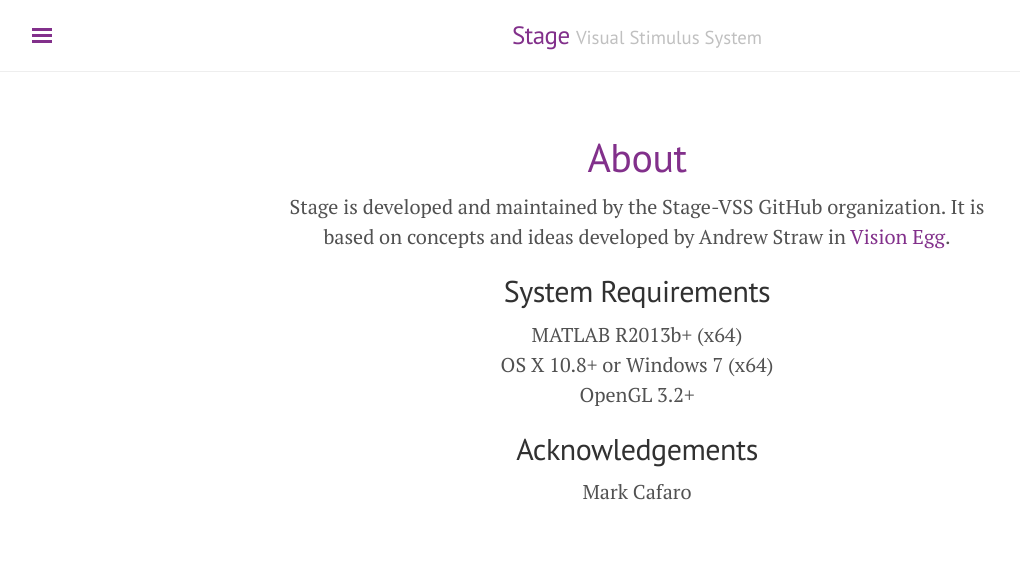
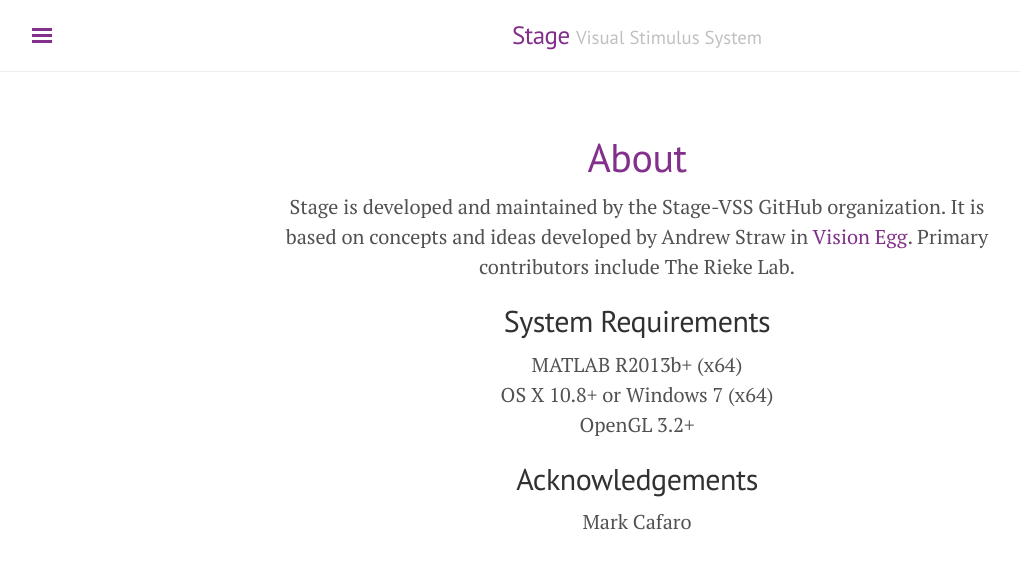
Before and after one commit to Stage-VSS/stage-vss.github.io, a Jekyll site: the page built from about.md, in a window 1280 px wide. Shown: the top 569 px of the page, without its empty margins (3-1023 px from the left). Built offline with Jekyll 4.4.1, drawn with Linux system fonts in a browser that asks for light colours.

```diff
--- a/about.md
+++ b/about.md
@@ -3,7 +3,7 @@ layout: page
 title: About
 ---
 
-Stage is developed and maintained by the Stage-VSS GitHub organization. It is based on concepts and ideas developed by Andrew Straw in [Vision Egg](http://visionegg.org).
+Stage is developed and maintained by the Stage-VSS GitHub organization. It is based on concepts and ideas developed by Andrew Straw in [Vision Egg](http://visionegg.org). Primary contributors include The Rieke Lab.
 
 ## System Requirements
 MATLAB R2013b+ (x64)
```
Also changed, not shown: public/images/hero.png (added).
